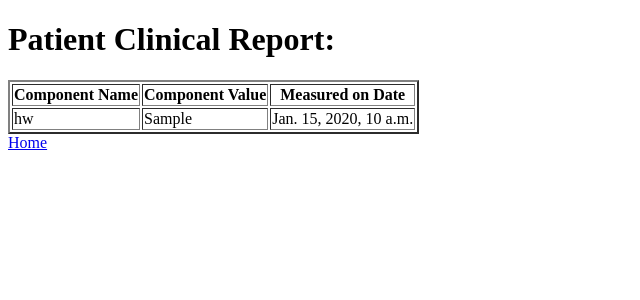
After one commit to ntambellini13/Django-Clinical-Data-Reporting, a Django app: page /analyze-bmi/1/ in a window 1280 px wide. The commit adds this page. Shown: the top 300 px of the page, without its empty margins (0-640 px from the left). Run offline with Django 3.2, Linux system fonts and the light colour scheme; tables that the repository leaves empty hold one stand-in row (values such as "Sample post").

Commit message:
Implement bmi calulcation and patient data form

```diff
--- a/clinical_data/clinicalDataApp/models.py
+++ b/clinical_data/clinicalDataApp/models.py
@@ -5,6 +5,9 @@ class Patient(models.Model):
     first_name = models.CharField(max_length=30)
     age = models.IntegerField()
 
+    def __str__(self):
+        return self.first_name + ' ' + self.last_name
+
 class ClinicalData(models.Model):
     COMPONENT_NAMES=[('hw', 'Height/Weight'), ('bp', 'Blood Pressure'), ('heartrate', 'Heart Rate')]
     component_name = models.CharField(choices=COMPONENT_NAMES, max_length=20)
--- a/clinical_data/clinicalDataApp/views.py
+++ b/clinical_data/clinicalDataApp/views.py
@@ -1,5 +1,5 @@
 from django.shortcuts import render, redirect
-from clinicalDataApp.models import Patient
+from clinicalDataApp.models import Patient, ClinicalData
 from django.views.generic import ListView, CreateView, UpdateView, DeleteView
 from django.urls import reverse_lazy
 from clinicalDataApp.forms import ClinicalDataForm
@@ -31,3 +31,20 @@ def add_data(request, **kwargs):
             form.save()
         return redirect('/')
     return render(request, 'clinicalDataApp/clinical_data_form.html', {'form':form, 'patient':patient})
+
+def analyze_bmi(request, **kwargs):
+    data = ClinicalData.objects.filter(patient_id=kwargs['pk'])
+    response_data = []
+    for value in data:
+        if value.component_name == 'hw':
+
+            height_and_weight = value.component_value.split('/')
+            if len(height_and_weight) > 1:
+                feet_to_metres = float(height_and_weight[0]) * 0.4536
+                bmi = (float(height_and_weight[1])/(feet_to_metres*feet_to_metres))
+                bmi_value = ClinicalData()
+                bmi_value.component_name = 'bmi'
+                bmi_value.component_value = bmi
+                response_data.append(bmi_value)
+        response_data.append(value)
+    return render(request, 'clinicalDataApp/generate_patient_report.html', {'data':response_data})
--- a/clinical_data/clinical_data/urls.py
+++ b/clinical_data/clinical_data/urls.py
@@ -24,4 +24,5 @@ urlpatterns = [
     path('update/<int:pk>/', views.PatientUpdateView.as_view()),
     path('delete/<int:pk>/', views.PatientDeleteView.as_view()),
     path('add-data/<int:pk>/', views.add_data),
+    path('analyze-bmi/<int:pk>/', views.analyze_bmi),
 ]
--- /dev/null
+++ b/clinical_data/templates/clinicalDataApp/generate_patient_report.html
@@ -0,0 +1,27 @@
+<!DOCTYPE html>
+<html lang="en">
+<head>
+    <meta charset="UTF-8">
+    <meta http-equiv="X-UA-Compatible" content="IE=edge">
+    <meta name="viewport" content="width=device-width, initial-scale=1.0">
+    <title>Patient Clinical Report</title>
+</head>
+<body>
+    <h1>Patient Clinical Report:</h1>
+    <table border="2">
+        <thead>
+            <th>Component Name</th>
+            <th>Component Value</th>
+            <th>Measured on Date</th>
+        </thead>
+        {% for value in data %}
+        <tr>
+            <td>{{ value.component_name }}</td>
+            <td>{{ value.component_value }}</td>
+            <td>{{ value.measured_date_time }}</td>
+        </tr>
+        {% endfor %}
+    </table>
+    <a href="/">Home</a>
+</body>
+</html>
--- a/clinical_data/templates/clinicalDataApp/patient_list.html
+++ b/clinical_data/templates/clinicalDataApp/patient_list.html
@@ -24,6 +24,7 @@
             <td><a href="/update/{{ patient.id }}">Update</a></td>
             <td><a href="/delete/{{ patient.id }}">Delete</a></td>
             <td><a href="/add-data/{{ patient.id }}">Add Patient Data</a></td>
+            <td><a href="/analyze-bmi/{{ patient.id }}">Calculate BMI</a></td>
         </tr>
         {% endfor %}
     </table>
```
